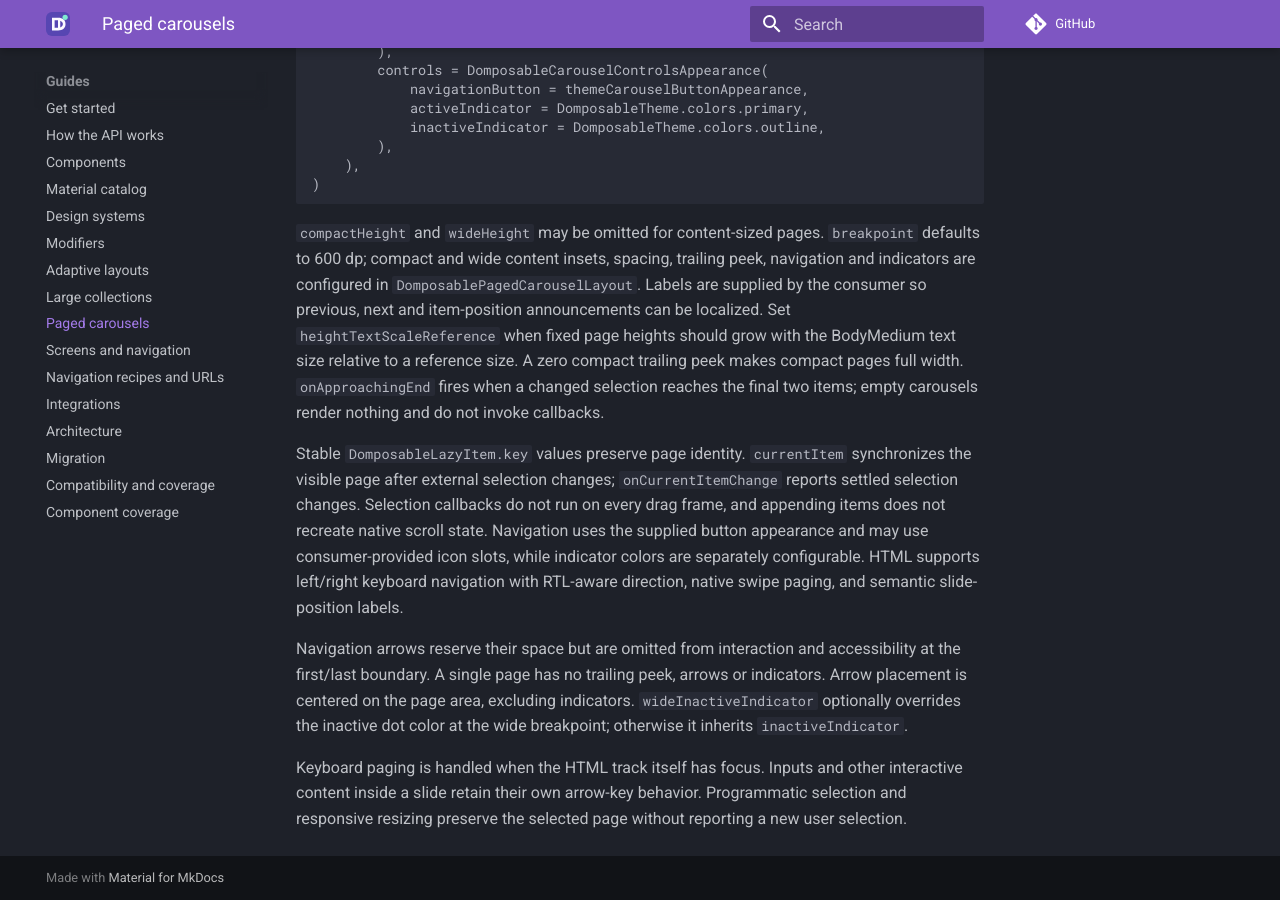
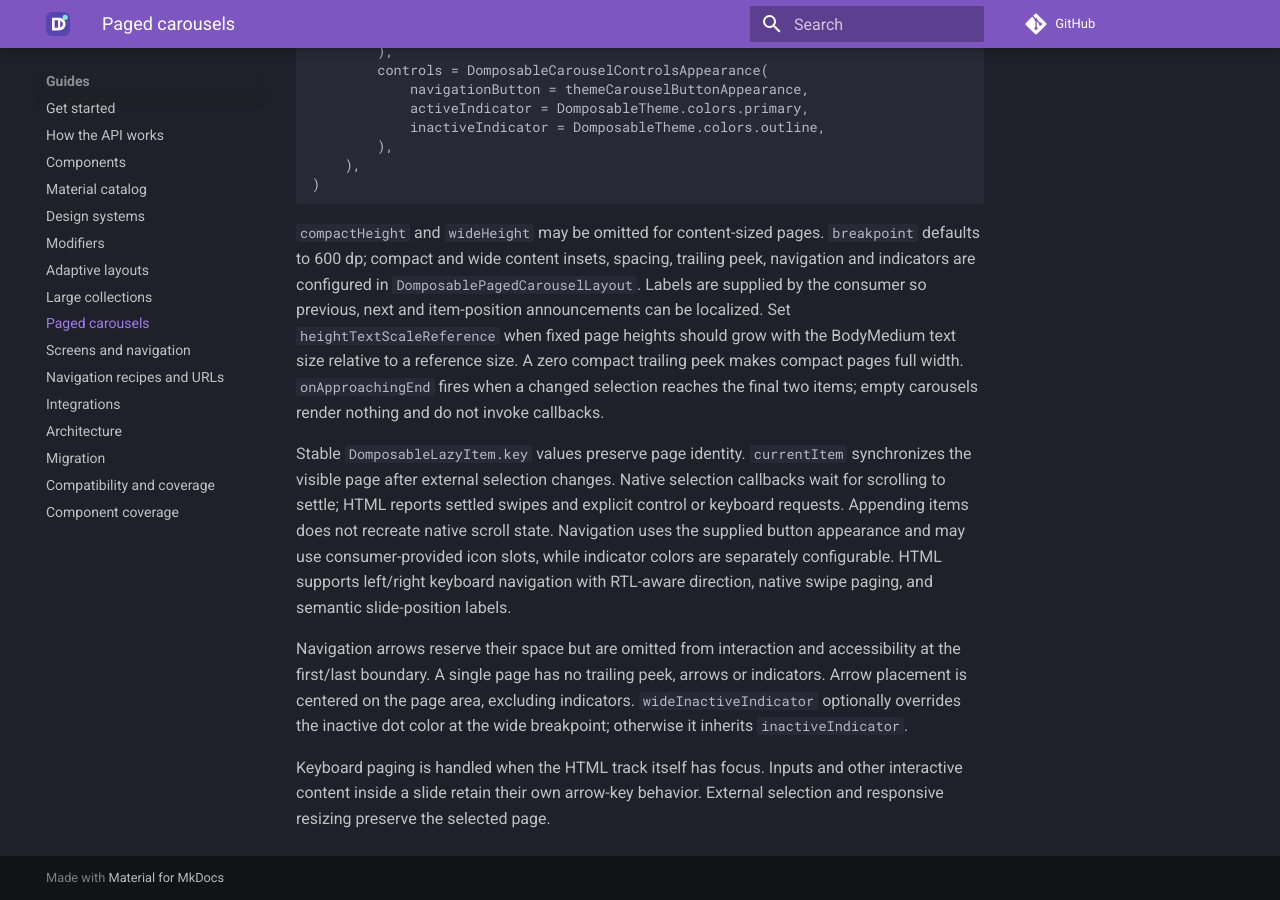
Before and after one commit to samuolis/domposable, an MkDocs documentation site: the page built from docs/paged-carousel.md, in a window 1280 px wide and 900 px high, scrolled down 721 px. Built offline with MkDocs 1.6.1 and Material for MkDocs 9.7.7, drawn with Linux system fonts in a browser that asks for light colours; comment, search, counter and statistics services are not loaded.

Commit message:
Clarify native and HTML selection notifications

```diff
--- a/docs/paged-carousel.md
+++ b/docs/paged-carousel.md
@@ -45,8 +45,9 @@ trailing peek makes compact pages full width. `onApproachingEnd` fires when a ch
 selection reaches the final two items; empty carousels render nothing and do not invoke callbacks.
 
 Stable `DomposableLazyItem.key` values preserve page identity. `currentItem` synchronizes the visible
-page after external selection changes; `onCurrentItemChange` reports settled selection changes. Selection callbacks do not run on
-every drag frame, and appending items does not recreate native scroll state. Navigation uses
+page after external selection changes. Native selection callbacks wait for scrolling to settle; HTML
+reports settled swipes and explicit control or keyboard requests. Appending items does not recreate
+native scroll state. Navigation uses
 the supplied button appearance and may use consumer-provided icon slots, while indicator colors
 are separately configurable. HTML supports left/right keyboard navigation with RTL-aware direction,
 native swipe paging, and semantic slide-position labels.
@@ -57,5 +58,4 @@ centered on the page area, excluding indicators. `wideInactiveIndicator` optiona
 inactive dot color at the wide breakpoint; otherwise it inherits `inactiveIndicator`.
 
 Keyboard paging is handled when the HTML track itself has focus. Inputs and other interactive
-content inside a slide retain their own arrow-key behavior. Programmatic selection and responsive
-resizing preserve the selected page without reporting a new user selection.
+content inside a slide retain their own arrow-key behavior. External selection and responsive resizing preserve the selected page.
```
Also changed, not shown: 1 other file.
